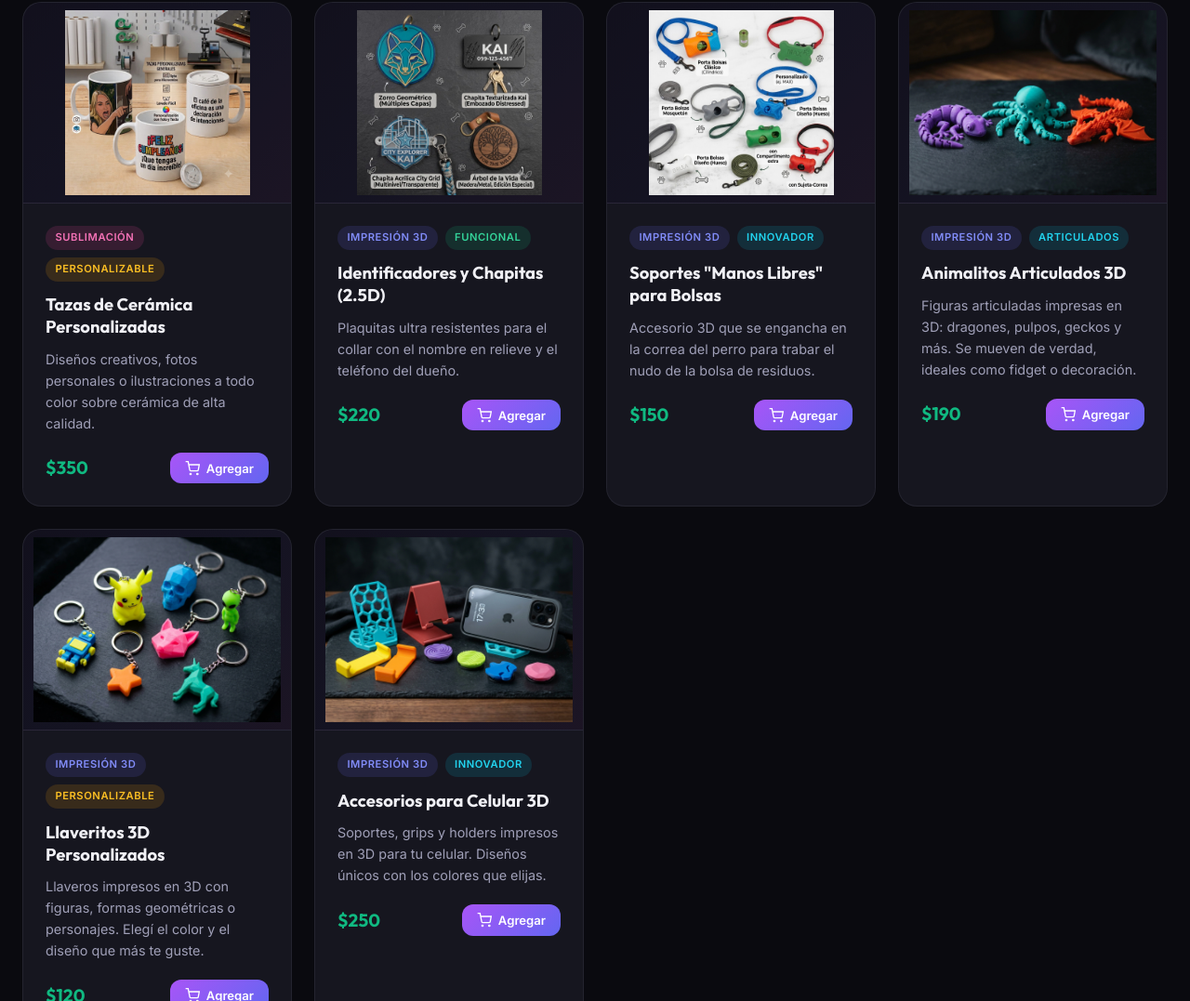
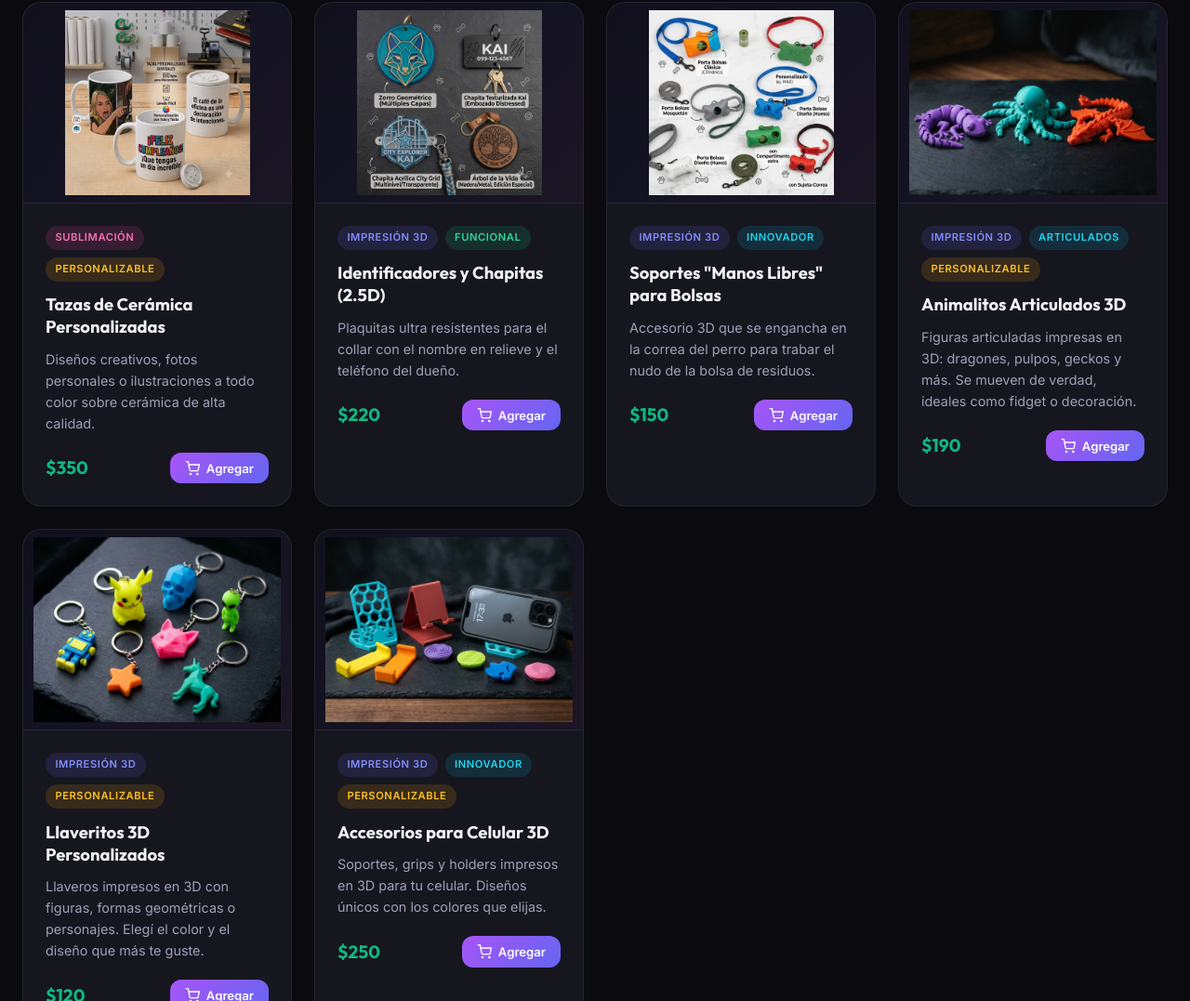
Before and after one commit to hernanalonso092001/creativos-craft, a website: page catalogo.html in a window 1280 px wide. Shown: the part 1893-2970 px from the top of the page at 93% size. Drawn offline with Linux system fonts and the light colour scheme.

Commit message:
Agregar etiqueta Personalizable a Animalitos Articulados y Accesorios para Celular

```diff
--- a/catalogo.html
+++ b/catalogo.html
@@ -338,6 +338,7 @@
                         <div class="product-badges">
                             <span class="badge badge-3d">Impresión 3D</span>
                             <span class="badge badge-innovador">Articulados</span>
+                            <span class="badge badge-personalizable">Personalizable</span>
                         </div>
                         <h3 class="product-name">Animalitos Articulados 3D</h3>
                         <p class="product-description">Figuras articuladas impresas en 3D: dragones, pulpos, geckos y más. Se mueven de verdad, ideales como fidget o decoración.</p>
@@ -380,6 +381,7 @@
                         <div class="product-badges">
                             <span class="badge badge-3d">Impresión 3D</span>
                             <span class="badge badge-innovador">Innovador</span>
+                            <span class="badge badge-personalizable">Personalizable</span>
                         </div>
                         <h3 class="product-name">Accesorios para Celular 3D</h3>
                         <p class="product-description">Soportes, grips y holders impresos en 3D para tu celular. Diseños únicos con los colores que elijas.</p>
```
